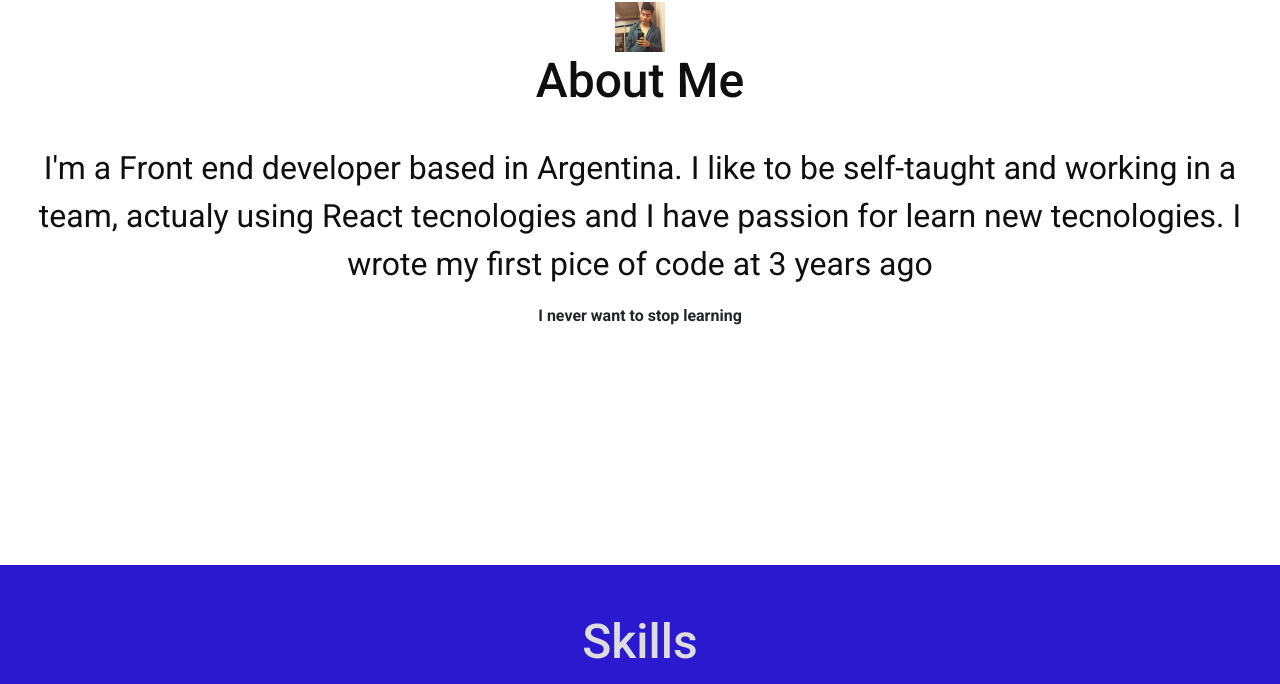
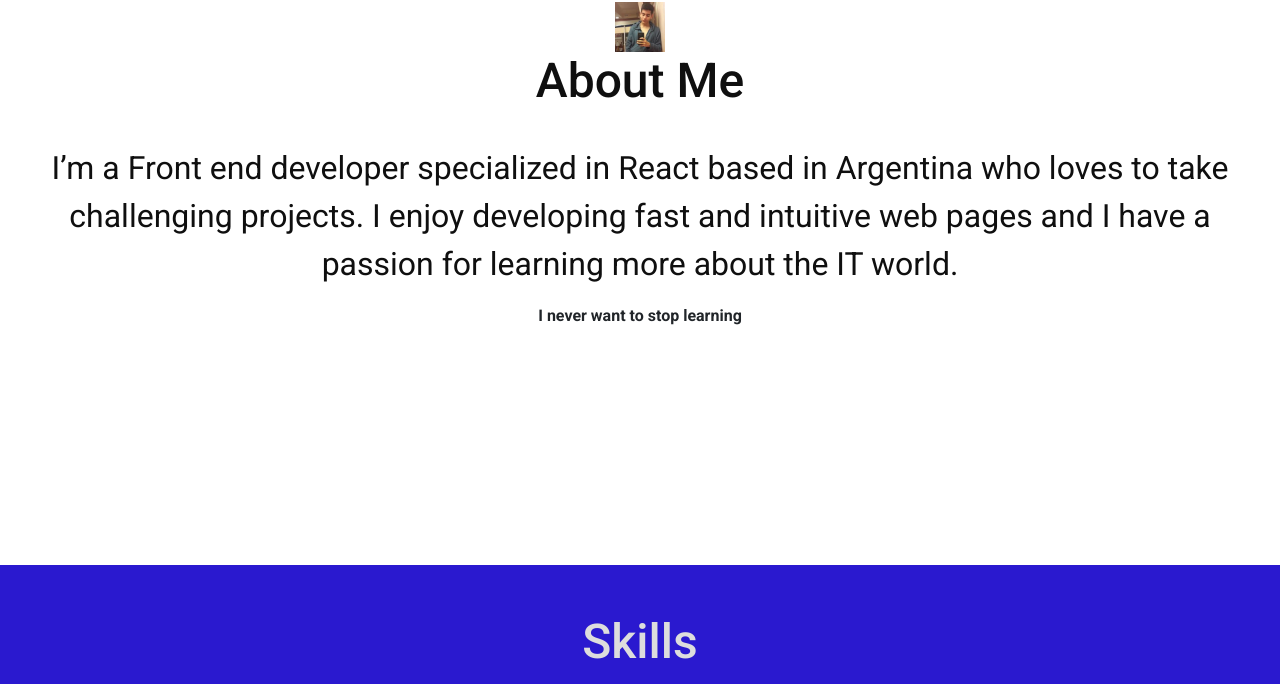
Before and after one commit to Nicoposa1/portfolio, a website: page index.html in a window 1280 px wide. Shown: the part 1035-1719 px from the top of the page. Drawn offline with nearby package versions, Linux system fonts and the light colour scheme.

Commit message:
actualizando el cv y la descripción

```diff
--- a/index.html
+++ b/index.html
@@ -92,10 +92,10 @@
               <div class="description text-center">
                 <h1 class="tittle-des">About Me</h1>
                 <p class="tex-des">
-                  I'm a Front end developer based in Argentina. I like to be
-                  self-taught and working in a team, actualy using React
-                  tecnologies and I have passion for learn new tecnologies. I
-                  wrote my first pice of code at 3 years ago
+                  I’m a Front end developer specialized in React based in
+                  Argentina who loves to take challenging projects. I enjoy
+                  developing fast and intuitive web pages and I have a passion
+                  for learning more about the IT world.
                 </p>
                 <strong>I never want to stop learning</strong>
               </div>
@@ -469,7 +469,7 @@
                       target="_blank"
                       rel="noreferrer"
                       class="Anchor-project"
-                      href="https://nicoposa1.github.io/ProyectoResponsive/"
+                      href="https://react-project-git-master.nicoposa.vercel.app/"
                     >
                       <figure>
                         <img
@@ -535,7 +535,7 @@
           </div>
           <div class="cv">
             <a
-              href="https://drive.google.com/file/d/1aLTJp1fiDU8CGsnrmrc2wn166ZgtVDT0/view?usp=sharing"
+              href="file:///C:/Users/nico/Downloads/curriculum-nicolasposa-frontend.pdf"
               target="_blank"
               class="anchor"
               rel="noreferrer"
```
